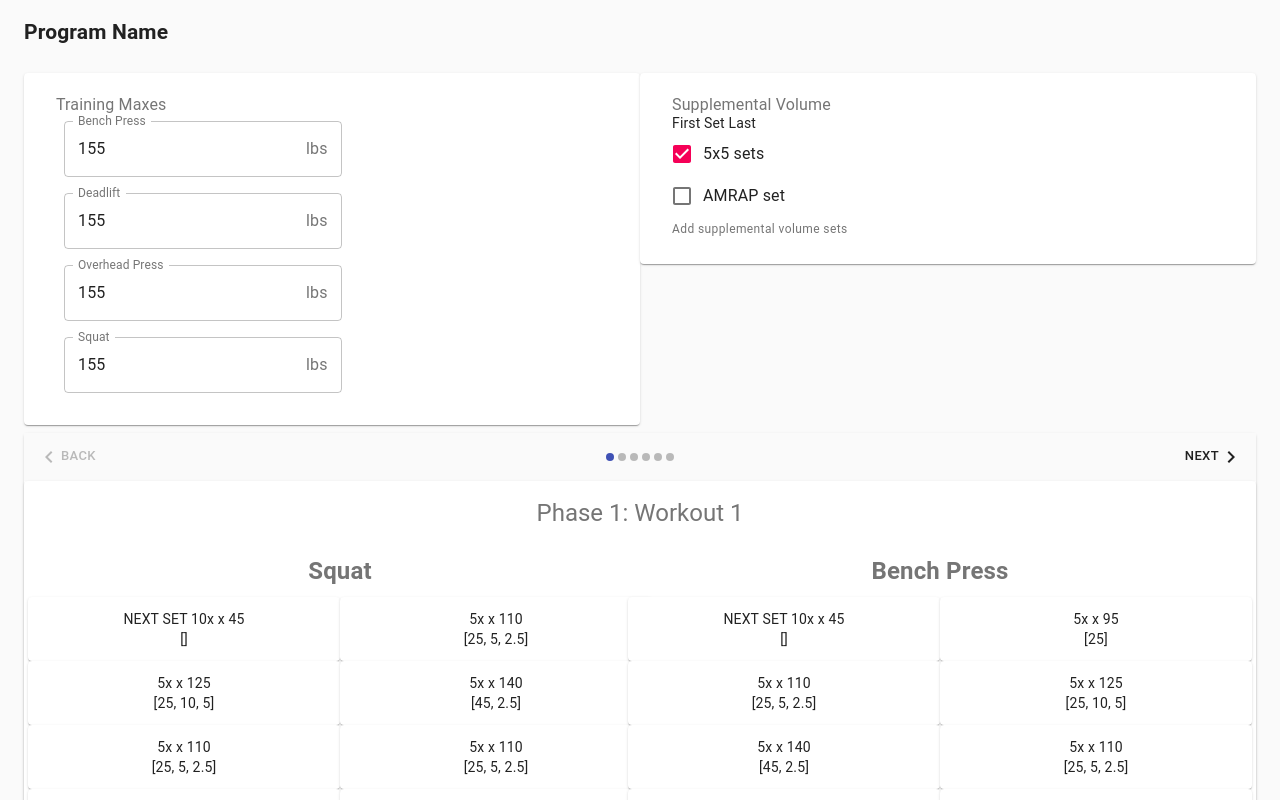
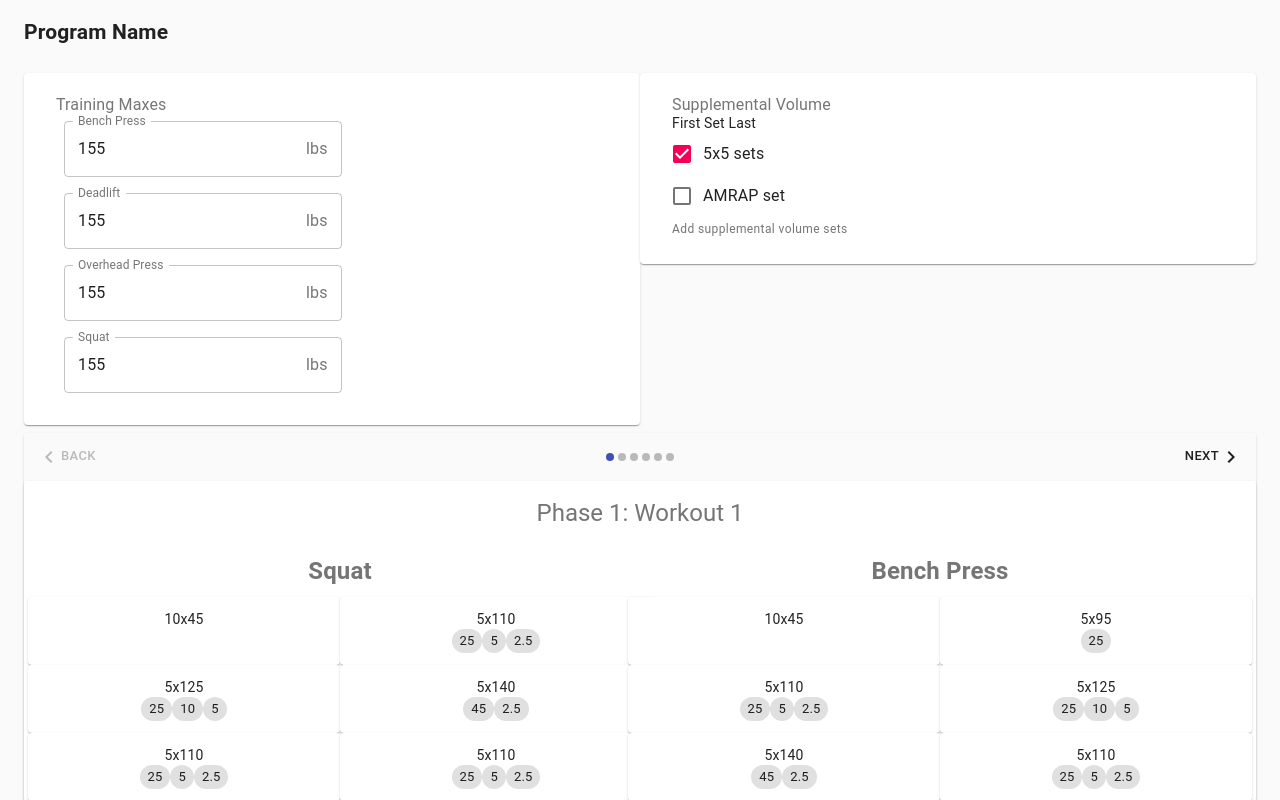
Before and after one commit to jefffm/lifterator, a React (Create React App) app: page / in a window 1280 px wide. Shown: the top 800 px of the page. Built offline with nearby package versions, Linux system fonts and the light colour scheme.

Commit message:
revamp the tables into clickable tile things

```diff
--- a/src/components/WorkoutSetRow.tsx
+++ b/src/components/WorkoutSetRow.tsx
@@ -1,6 +1,7 @@
 import React from 'react'
 import { Reps, SetType } from '../types'
-import { Card, Grid } from '@material-ui/core'
+import { Badge, Card, Grid, Button, Chip, Box } from '@material-ui/core'
+import CheckCircleIcon from '@material-ui/icons/CheckCircle';
 
 export type WorkoutSetProps = {
     exercise: string
@@ -31,12 +32,15 @@ export function WorkoutSetRow(props: WorkoutSetProps) {
     )()
 
     return <Grid item xs={6} sm={3} md={6} component={Card}>
-        <div>
-        {props.isNext ? "NEXT SET " : ""}{reps.num}{repsToken} x {weight}
-        </div>
-        <div>
-        [{plates.join(", ")}]
-        </div>
+        {reps.num}{repsToken}
+        {weight}
+        <Box>
+            {
+                plates.map(plate => {
+                    return <Chip size="small" label={plate} />
+                })
+            }
+        </Box>
     </Grid>
 }
 
```
